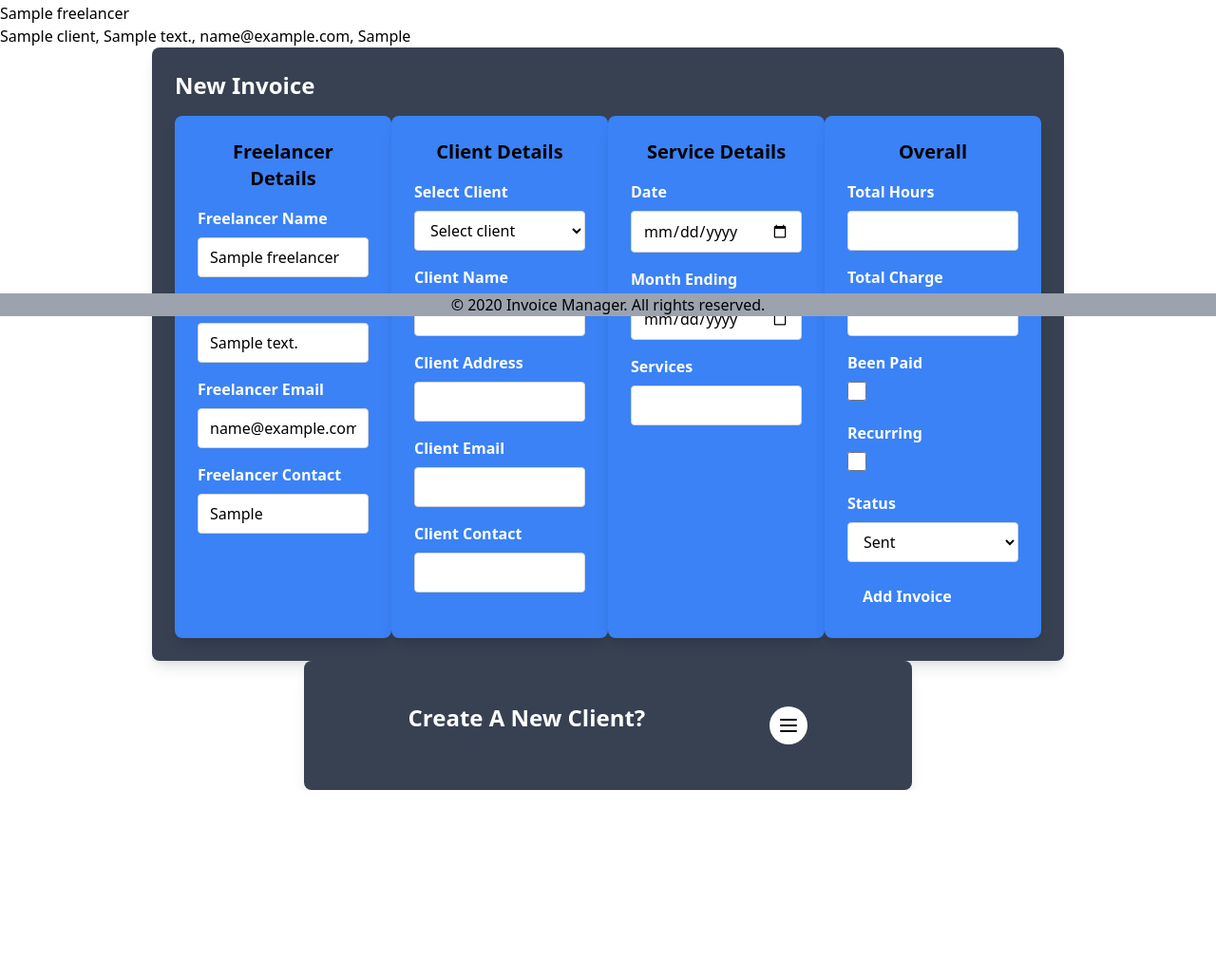
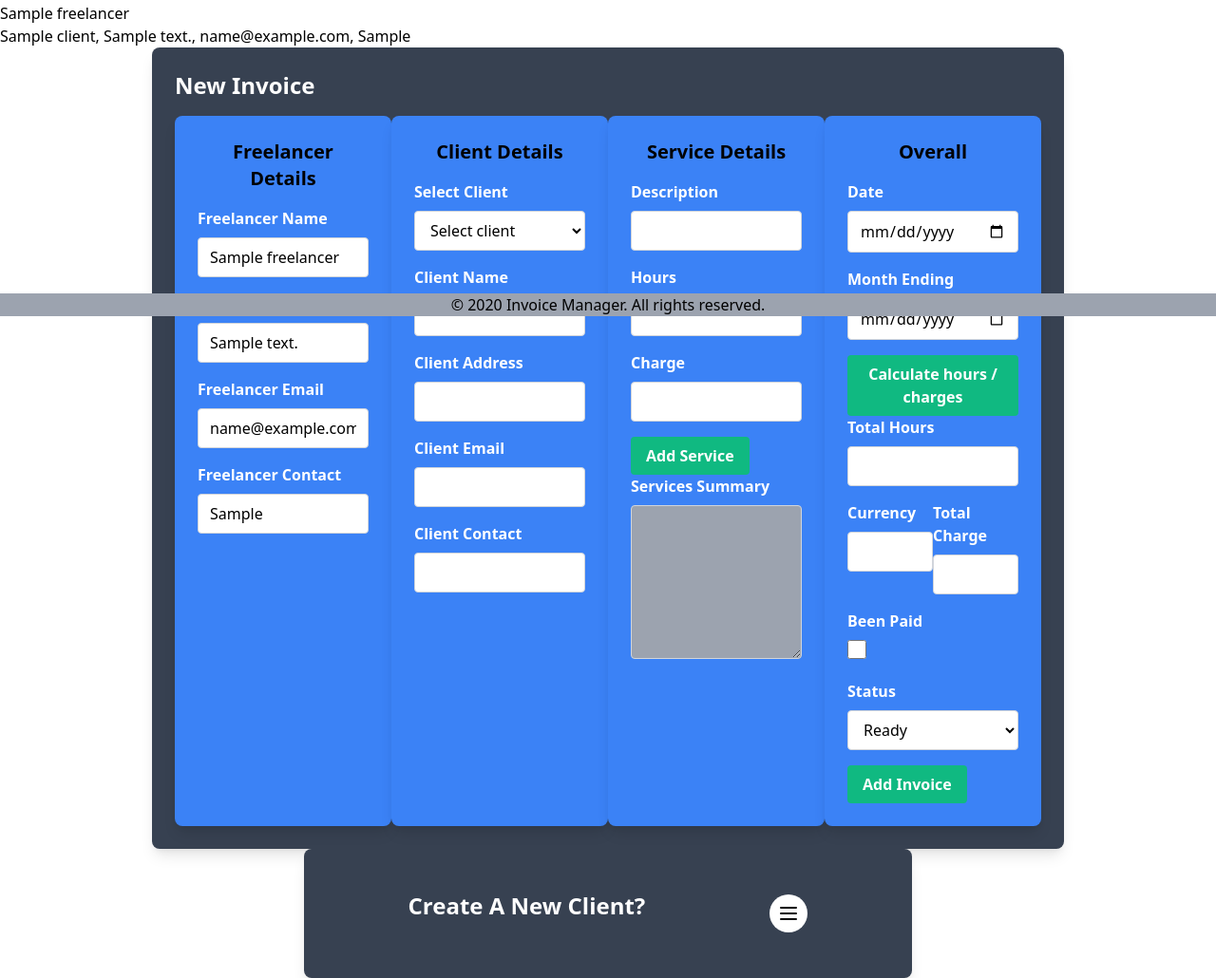
Before and after one commit to wells1989/django-invoice-manager, a Django app: template mysite/invoice/templates/invoice/new_invoice.html in a window 1280 px wide. Shown: the part 467-1497 px from the top of the page at 95% size. Before the commit the page ends 1299 px from the top, so only its background shows below. Run offline with Django 4.2, Linux system fonts and the light colour scheme; tables that the repository leaves empty hold one stand-in row (values such as "Sample post"); the template is opened without the code that fills it: values that come from a table or form of the project are taken from there, most other values are stand-ins (such as "Sample title", 1, 10 or a date in 2020).

Commit message:
form formatted, starting to work on post request and form data validation

```diff
--- a/mysite/invoice/forms.py
+++ b/mysite/invoice/forms.py
@@ -1,6 +1,6 @@
 from django import forms
 from django.core.exceptions import ValidationError
-import re
+import re, json
 from .models import Client, Invoice, Freelancer
 
 class ClientCreationForm(forms.ModelForm):
@@ -33,16 +33,7 @@ class InvoiceCreationForm(forms.ModelForm):
         model = Invoice
         fields = ['client', 'client_name', 'client_address', 'client_email', 'client_contact',
                   'freelancer_name', 'freelancer_address', 'freelancer_email', 'freelancer_contact',
-                  'date', 'month_ending', 'services', 'total_hours', 'total_charge', 'been_paid', 'recurring', 'status']
-
-    def __init__(self, *args, **kwargs):
-        user = kwargs.pop('user', None)
-        super().__init__(*args, **kwargs)
-        if user:
-            freelancer = Freelancer.objects.get(user=user)
-            self.fields['client'].queryset = Client.objects.filter(freelancer=freelancer)
-        else:
-            self.fields['client'].queryset = Client.objects.none()
+                  'date', 'month_ending', 'services', 'total_hours', 'total_charge', 'currency', 'been_paid', 'status']
 
     def clean(self):
         cleaned_data = super().clean()
@@ -57,15 +48,26 @@ class InvoiceCreationForm(forms.ModelForm):
         date = cleaned_data.get('date')
         month_ending = cleaned_data.get('month_ending')
         services = cleaned_data.get('services')
+        currency = cleaned_data.get('currency')
         total_hours = cleaned_data.get('total_hours')
         total_charge = cleaned_data.get('total_charge')
-        been_paid = cleaned_data.get('been_paid')
-        recurring = cleaned_data.get('recurring')
-
 
         if not all([client_name, client_address, client_email, client_contact,
                     freelancer_name, freelancer_address, freelancer_email, freelancer_contact,
-                    date, month_ending, services, total_hours, total_charge, been_paid, recurring]):
+                    date, month_ending, services, currency, total_hours, total_charge]):
             raise ValidationError("All fields are required.")
 
         return cleaned_data
+
+    def clean_services(self):
+        services_csv = self.cleaned_data['services']
+        services_list = []
+        lines = services_csv.split('\n')
+        for line in lines:
+            service_data = {}
+            pairs = line.strip().split(',')
+            for pair in pairs:
+                key, value = pair.split(':')
+                service_data[key.strip()] = value.strip()
+            services_list.append(service_data)
+        return json.dumps(services_list)
--- a/mysite/invoice/templates/invoice/new_invoice.html
+++ b/mysite/invoice/templates/invoice/new_invoice.html
@@ -26,10 +26,10 @@
 <!-- new invoice form -->
 <div class="bg-gray-700 shadow-lg p-6 rounded-lg md:w-3/4 mx-auto">
     <h2 class="text-white text-2xl font-bold mb-4">New Invoice</h2>
-    <form id="create_invoice_form" class="flex" method="post">
+    <form id="create_invoice_form" class="flex flex-wrap" method="post">
         {% csrf_token %}
         <!-- freelancer details-->
-        <div class="bg-blue-500 shadow-lg p-6 rounded-lg w-full sm:w-1/2 md:w-1/4 ">
+        <div class="bg-blue-500 shadow-lg p-6 rounded-lg w-full sm:w-1/2 lg:w-1/4 ">
             <h2 class="text-black text-center text-xl font-bold mb-4">Freelancer Details</h2>
             <input type="text" id="freelancer" name="freelancer" value="{{ freelancer.id }}" class="hidden" required>
             <div class="mb-4">
@@ -51,7 +51,7 @@
         </div>
 
         <!-- client details -->
-        <div class="bg-blue-500 shadow-lg p-6 rounded-lg w-full sm:w-1/2 md:w-1/4 ">
+        <div class="bg-blue-500 shadow-lg p-6 rounded-lg w-full sm:w-1/2 lg:w-1/4 ">
             <h2 class="text-black text-center text-xl font-bold mb-4">Client Details</h2>
             <div class="mb-4">
                 <label for="client" class="block text-white font-bold mb-2">Select Client</label>
@@ -80,9 +80,38 @@
             </div>
         </div>
 
-        <!-- service details-->
-        <div class="bg-blue-500 shadow-lg p-6 rounded-lg w-full sm:w-1/2 md:w-1/4 ">
+        <!-- adding service fields (JSON object)-->
+        <div class="bg-blue-500 shadow-lg p-6 rounded-lg w-full sm:w-1/2 lg:w-1/4 ">
             <h2 class="text-black text-center text-xl font-bold mb-4">Service Details</h2>
+            <div id="service_fields">
+                <!-- Initial service field -->
+                <div class="service_field">
+                    <div class="mb-4">
+                        <label for="description" class="block text-white font-bold mb-2">Description</label>
+                        <input type="text" id="description" name="description" class="block w-full bg-white border border-gray-300 rounded py-2 px-3 focus:outline-none focus:border-blue-500">
+                    </div>
+                    <div class="mb-4">
+                        <label for="hours" class="block text-white font-bold mb-2">Hours</label>
+                        <input type="number" id="hours" name="hours" class="block w-full bg-white border border-gray-300 rounded py-2 px-3 focus:outline-none focus:border-blue-500">
+                    </div>
+                    <div class="mb-4">
+                        <label for="charge" class="block text-white font-bold mb-2">Charge</label>
+                        <input type="number" id="charge" name="charge" class="block w-full bg-white border border-gray-300 rounded py-2 px-3 focus:outline-none focus:border-blue-500">
+                    </div>
+                </div>
+            </div>
+            <!-- Button to add new service field -->
+            <button type="button" id="add_service" class="bg-green-500 hover:bg-green-600 text-white font-bold py-2 px-4 rounded">Add Service</button>
+            <div class="mb-4">
+                <label for="services_summary" class="block text-white font-bold mb-2">Services Summary</label>
+                <textarea id="services_summary" name="services" class="block w-full bg-gray-400 text-black border border-gray-300 rounded py-2 px-3 focus:outline-none focus:border-blue-500" rows="6"></textarea>
+            </div>
+        </div>
+
+
+        <!-- overall details-->
+        <div class="bg-blue-500 shadow-lg p-6 rounded-lg w-full sm:w-1/2 lg:w-1/4 ">
+            <h2 class="text-black text-center text-xl font-bold mb-4">Overall</h2>
             <div class="mb-4">
                 <label for="date" class="block text-white font-bold mb-2">Date</label>
                 <input type="date" id="date" name="date" class="block w-full bg-white border border-gray-300 rounded py-2 px-3 focus:outline-none focus:border-blue-500" required>
@@ -91,40 +120,36 @@
                 <label for="month_ending" class="block text-white font-bold mb-2">Month Ending</label>
                 <input type="date" id="month_ending" name="month_ending" class="block w-full bg-white border border-gray-300 rounded py-2 px-3 focus:outline-none focus:border-blue-500" required>
             </div>
-            <div class="mb-4">
-                <label for="services" class="block text-white font-bold mb-2">Services</label>
-                <input type="text" id="services" name="services" class="block w-full bg-white border border-gray-300 rounded py-2 px-3 focus:outline-none focus:border-blue-500" required>
-            </div>
-        </div>
-
-        <!-- overall details-->
-        <div class="bg-blue-500 shadow-lg p-6 rounded-lg w-full sm:w-1/2 md:w-1/4 ">
-            <h2 class="text-black text-center text-xl font-bold mb-4">Overall</h2>
+            <button type="button" id="calculate_button" class="bg-green-500 hover:bg-green-600 text-white font-bold py-2 px-4 rounded">Calculate hours / charges</button>
             <div class="mb-4">
                 <label for="total_hours" class="block text-white font-bold mb-2">Total Hours</label>
                 <input type="number" id="total_hours" name="total_hours" class="block w-full bg-white border border-gray-300 rounded py-2 px-3 focus:outline-none focus:border-blue-500" required>
             </div>
-            <div class="mb-4">
-                <label for="total_charge" class="block text-white font-bold mb-2">Total Charge</label>
-                <input type="number" id="total_charge" name="total_charge" class="block w-full bg-white border border-gray-300 rounded py-2 px-3 focus:outline-none focus:border-blue-500" required>
+            <div class="mb-4 block sm:flex justify-around">
+                <div>
+                    <label for="currency" class="block text-white font-bold mb-2">Currency</label>
+                    <input type="text" id="currency" name="currency" class="block w-full bg-white border border-gray-300 rounded py-2 px-3 focus:outline-none focus:border-blue-500" required>
+                </div>
+                <div>
+                    <label for="total_charge" class="block text-white font-bold mb-2">Total Charge</label>
+                    <input type="number" id="total_charge" name="total_charge" class="block w-full bg-white border border-gray-300 rounded py-2 px-3 focus:outline-none focus:border-blue-500" required>
+                </div>
+
             </div>
             <div class="mb-4">
                 <label for="been_paid" class="block text-white font-bold mb-2">Been Paid</label>
-                <input type="checkbox" id="been_paid" name="been_paid" class="form-checkbox h-5 w-5 text-blue-600" required>
-            </div>
-            <div class="mb-4">
-                <label for="recurring" class="block text-white font-bold mb-2">Recurring</label>
-                <input type="checkbox" id="recurring" name="recurring" class="form-checkbox h-5 w-5 text-blue-600" required>
+                <input type="checkbox" id="been_paid" name="been_paid" class="form-checkbox h-5 w-5 text-blue-600">
             </div>
             <div class="mb-4">
                 <label for="status" class="block text-white font-bold mb-2">Status</label>
                 <select id="status" name="status" class="block w-full bg-white border border-gray-300 rounded py-2 px-3 focus:outline-none focus:border-blue-500" required>
+                    <option value="ready">Ready</option>
                     <option value="sent">Sent</option>
                     <option value="received">Received</option>
                     <option value="read">Read</option>
                 </select>
             </div>
-            <button type="submit" class="bg-blue-500 hover:bg-blue-600 text-white font-bold py-2 px-4 rounded">Add Invoice</button>
+            <button type="submit" class="bg-green-500 hover:bg-green-600 text-white font-bold py-2 px-4 rounded">Add Invoice</button>
         </div>
 
 
@@ -180,6 +205,10 @@
     {% endif %}
 
 <script>
+
+    // Globals
+    const servicesSummaryField = document.getElementById("services_summary");
+
     // toggling view of create client form
     document.addEventListener("DOMContentLoaded", function() {
         const openCreateClientFormButton = document.getElementById("open-create-client_form");
@@ -207,6 +236,66 @@
         });
     });
 
+    document.addEventListener("DOMContentLoaded", function() {
+        const calculateButton = document.getElementById('calculate_button')
+        calculateButton.addEventListener("click", function() {
+
+            let totalHours = 0
+            let totalCharge = 0
+
+            // calculating total hours / price etc from the CSV
+            const lines = servicesSummaryField.value.split('\n');
+                for (let i = 0; i < lines.length; i++) {
+                    const lineInfo = lines[i].split(",");
+                    for (let j = 0; j < lineInfo.length; j++) {
+                        const pairs = lineInfo[j].trim().split(":");
+                        if (pairs[0].toLowerCase().includes("hours")) {
+                            try {
+                                totalHours += Number(pairs[1].trim());
+                            } catch {
+                                continue;
+                            }
+                        }
+                        if (pairs[0].toLowerCase().includes("charge")) {
+                            try {
+                                totalCharge += Number(pairs[1].trim());
+                            } catch {
+                                continue;
+                            }
+                        }
+                    }
+                }
+
+                document.getElementById('total_hours').value = totalHours.toFixed(2);
+                document.getElementById('total_charge').value = totalCharge.toFixed(2);
+
+                console.log(`hours: ${totalHours}`)
+                console.log(`charge: ${totalCharge}`)
+        });
+    });
+
+    // service fields
+    document.addEventListener("DOMContentLoaded", function() {
+        const addServiceButton = document.getElementById("add_service");
+        const descriptionField = document.getElementById("description");
+        const hoursField = document.getElementById("hours");
+        const chargeField = document.getElementById("charge");
+
+        addServiceButton.addEventListener("click", function() {
+            const description = descriptionField.value;
+            const hours = hoursField.value;
+            const charge = chargeField.value;
+
+            // storing as CSV for ease of deletion etc
+            const newServiceCSV = `Description:${description}, Hours:${hours}, Charge:${charge}\n`;
+            servicesSummaryField.value += newServiceCSV;
+
+            // Clear the input fields
+            descriptionField.value = "";
+            hoursField.value = "";
+            chargeField.value = "";
+    });
+});
 
 </script>
 
```
Also changed, not shown: mysite/invoice/models.py (+5 -4 lines), mysite/invoice/views.py (+9 -2 lines), mysite/invoice/migrations/0008_invoice_currency.py (added), mysite/invoice/migrations/0009_remove_invoice_recurring_alter_invoice_status.py (added), mysite/invoice/migrations/0010_alter_invoice_total_charge_alter_invoice_total_hours.py (added).
